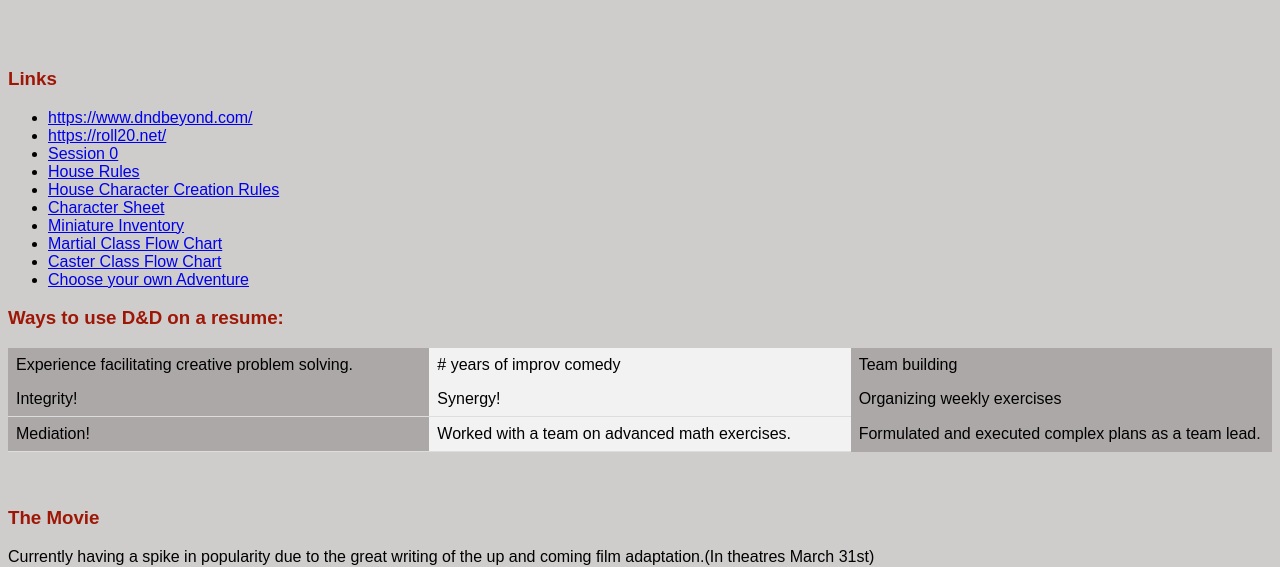
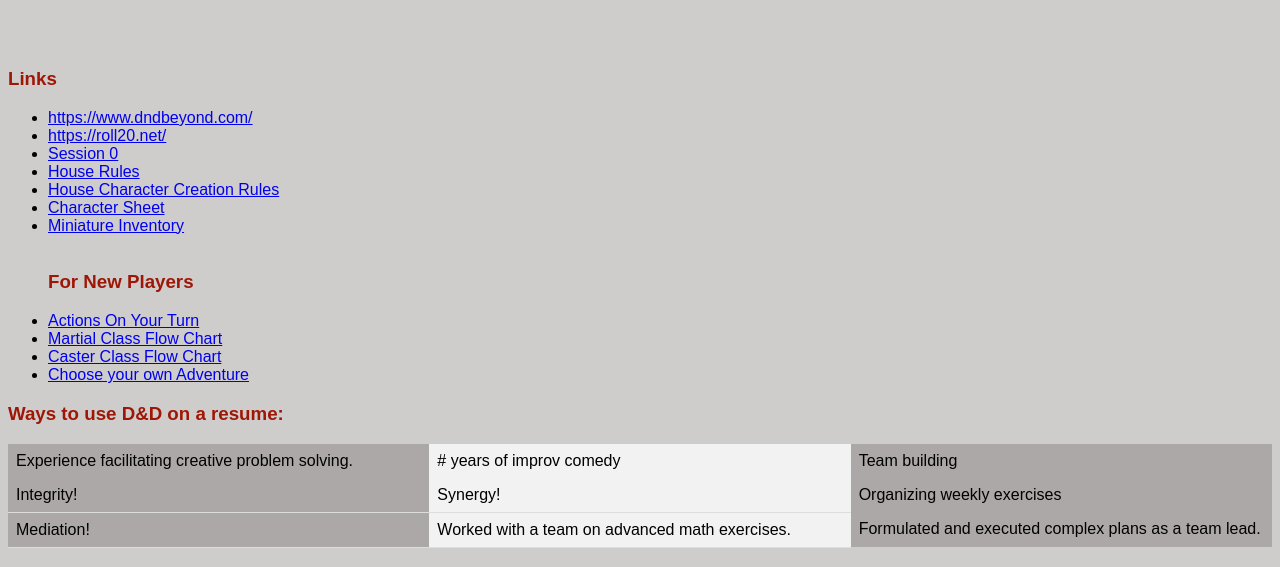
Before and after one commit to OSWisdom/DND-Website-Project, a website: page index.html in a window 1280 px wide. Shown: the part 2398-2965 px from the top of the page. Drawn offline with Linux system fonts and the light colour scheme.

Commit message:
Add files via upload

```diff
--- a/index.html
+++ b/index.html
@@ -287,6 +287,9 @@
               <li><a href="House Character Creation Rules.html">House Character Creation Rules</a></li>
               <li><a href="https://media.wizards.com/2016/dnd/downloads/5E_CharacterSheet_Fillable.pdf">Character Sheet</a>
               <li><a href="https://docs.google.com/spreadsheets/d/1naSd2vUhahH8YHlM82mGRvRt9TnY4WoW7nPXZkv9SGs/edit?pli=1#gid=0">Miniature Inventory</a></li>
+              <br>
+              <h3 class=red>For New Players</h3>
+              <li><a href="https://hill-kleerup.org/blog/heroes/wp/wp-content/uploads/2022/09/DnD-Turn-Things.webp">Actions On Your Turn</a></li>
               <li><a href="https://www.syfy.com/sites/syfy/files/styles/blog-post-embedded--tablet/public/ww-pg-54-54-exclusive-for-syfy.jpg">Martial Class Flow Chart</a></li>
               <li><a href="https://cdn.discordapp.com/attachments/970485066927059046/1075277222518214696/ENza0gKX0AA9VKd.png">Caster Class Flow Chart</a> </li>
               <li><a href="https://www.dndbeyond.com/begin/en">Choose your own Adventure</a></li>
```
